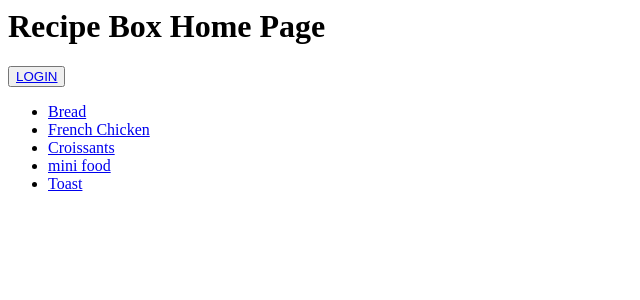
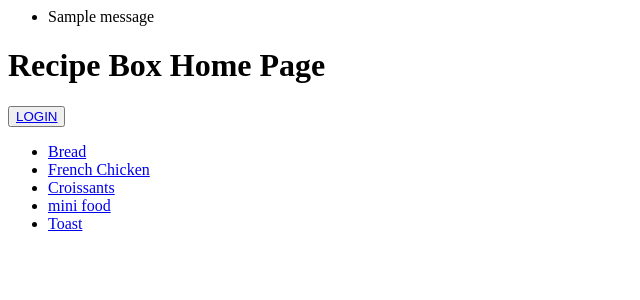
Before and after one commit to Slamerz/recipebox, a Django app: page / in a window 1280 px wide. Shown: the top 300 px of the page, without its empty margins (0-640 px from the left). Run offline with Django 3.2, Linux system fonts and the light colour scheme; data comes from the database, SQL or seed files in the repository; both versions use the stored data as it was after the commit; one stand-in notice (Sample message) is shown.

Commit message:
added source for where found solution to EC, added message non admin users who try to add author

```diff
--- a/recipebox/forms.py
+++ b/recipebox/forms.py
@@ -14,6 +14,9 @@ class AddRecipeForm(forms.ModelForm):
         model = Recipe
         fields = ['author', 'title', 'description',
                   'time_required', 'instructions']
+    """
+    Found solution at
+    https://simpleisbetterthancomplex.com/questions/2017/03/22/how-to-dynamically-filter-modelchoices-queryset-in-a-modelform.html """  # noqa
 
     def __init__(self, user, *args, **kwargs):
         super(AddRecipeForm, self).__init__(*args, **kwargs)
--- a/recipebox/templates/index.html
+++ b/recipebox/templates/index.html
@@ -1,3 +1,10 @@
+{% if messages %}
+<ul class="messages">
+  {% for message in messages %}
+  <li{% if message.tags %} class="{{ message.tags }}"{% endif %}>{{ message }}</li>
+  {% endfor %}
+</ul>
+{% endif %}
 <h1>Recipe Box Home Page</h1>
 <button>
   <a href="{{ button_href }}">{{ button_message }}</a>
--- a/recipebox/views.py
+++ b/recipebox/views.py
@@ -4,6 +4,8 @@ from django.contrib.auth.models import User
 
 from django.contrib.auth import login, logout, authenticate
 from django.contrib.auth.decorators import login_required
+
+from django.contrib import messages
 
 from recipebox.models import Author, Recipe
 from recipebox.forms import AddAuthorForm, AddRecipeForm, LoginForm
@@ -50,12 +52,10 @@ def author_view(request, id):
 @login_required
 def add_author_view(request):
 
-    # try:
-    #     request.user.is_staff
-    # except Exception as e:
-    #     raise e
-
     if not request.user.is_staff:
+        # raise Exception('Must be an admin to add an author')
+        messages.add_message(request, messages.INFO,
+                             'Only Admin Users have permission to add authors.')
         return HttpResponseRedirect(reverse('homepage'))
 
     html = 'add_author.html'
```
Also changed, not shown: db.sqlite3.
